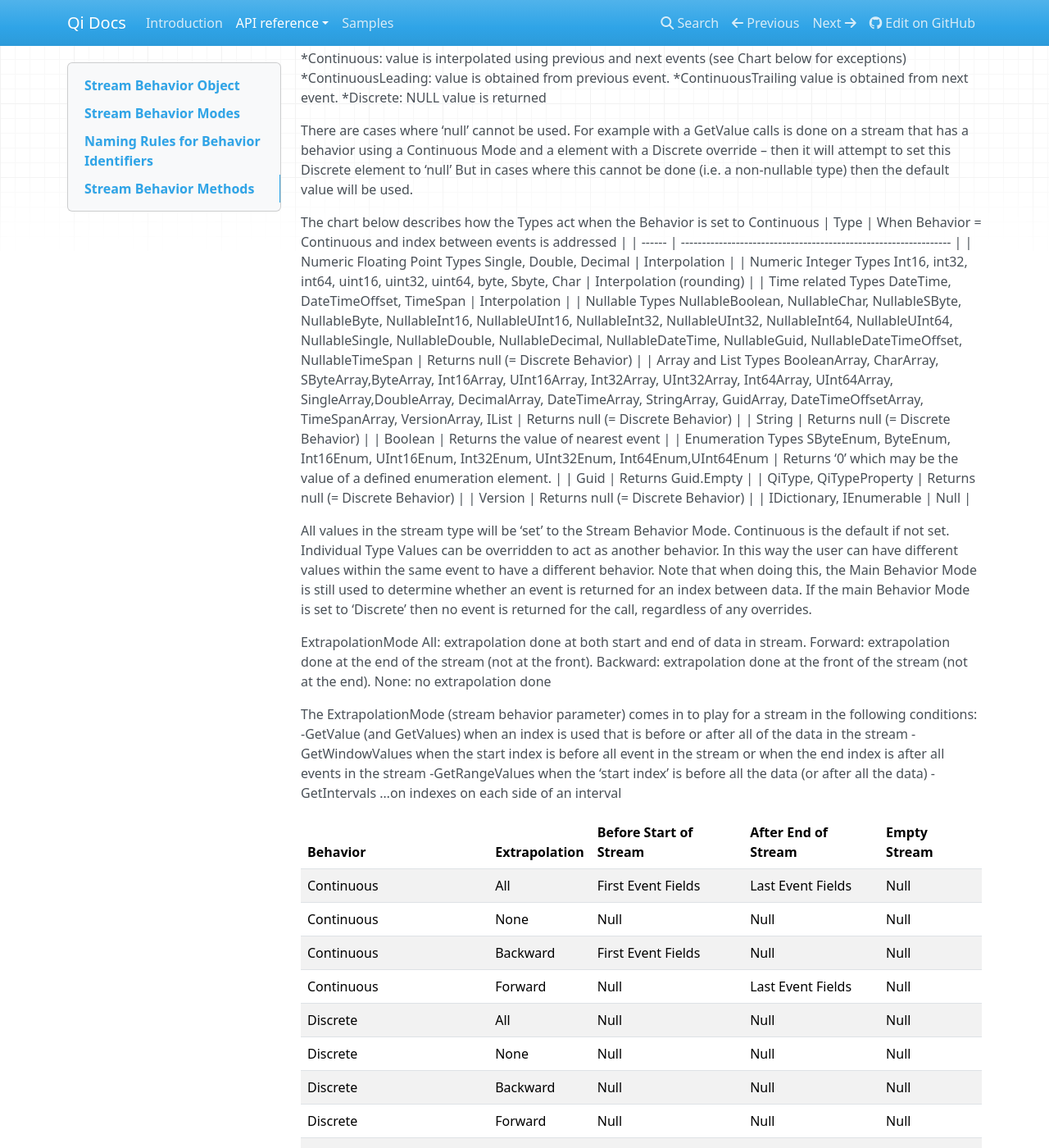
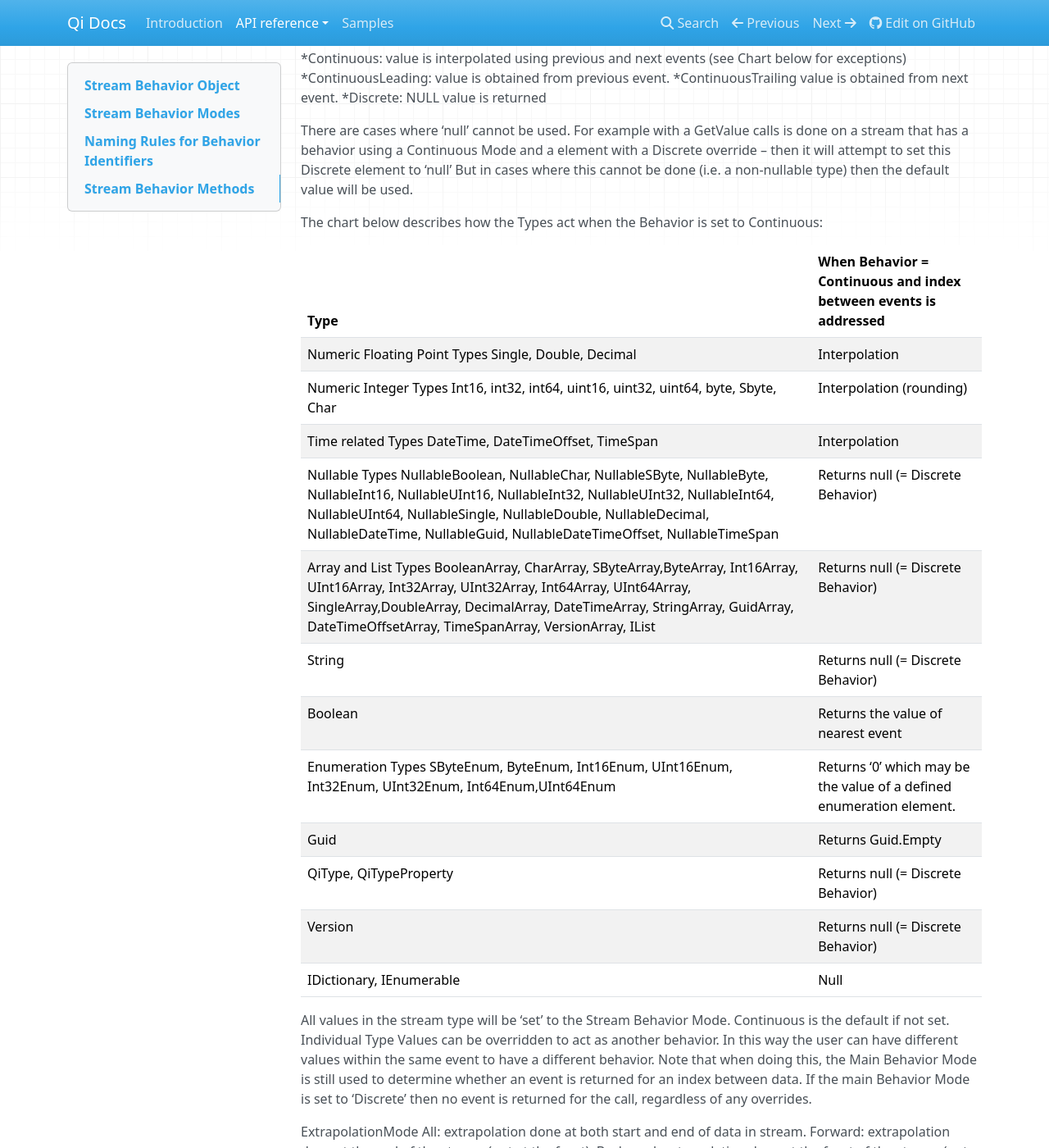
Before and after one commit to ssuryanarayanan/Qi-Docs, an MkDocs documentation site: the page built from docs/StreamBehaviors.md, in a window 1280 px wide and 1400 px high, scrolled down 898 px. Shown: the whole window at 82% size. Built offline with MkDocs 1.6.1, drawn with Linux system fonts in a browser that asks for light colours; nearby versions of some CDN libraries; old or Windows-style settings are respelled for this version of MkDocs.

Commit message:
Fixed a table

```diff
--- a/docs/StreamBehaviors.md
+++ b/docs/StreamBehaviors.md
@@ -41,7 +41,8 @@ When running a query method, if an index lands between 2 values in the stream, t
 
 There are cases where ‘null’ cannot be used. For example with a GetValue calls is done on a stream that has a behavior using a Continuous Mode and a element with a Discrete override – then it will attempt to set this Discrete element to ‘null’ But in cases where this cannot be done (i.e. a non-nullable type) then the default value will be used.
 
-The chart below describes how the Types act when the Behavior is set to Continuous
+The chart below describes how the Types act when the Behavior is set to Continuous:
+
 | Type	| When Behavior = Continuous and index between events is addressed |
 | ------ | ---------------------------------------------------------------- |
 | Numeric Floating Point Types Single, Double, Decimal | Interpolation |
```
